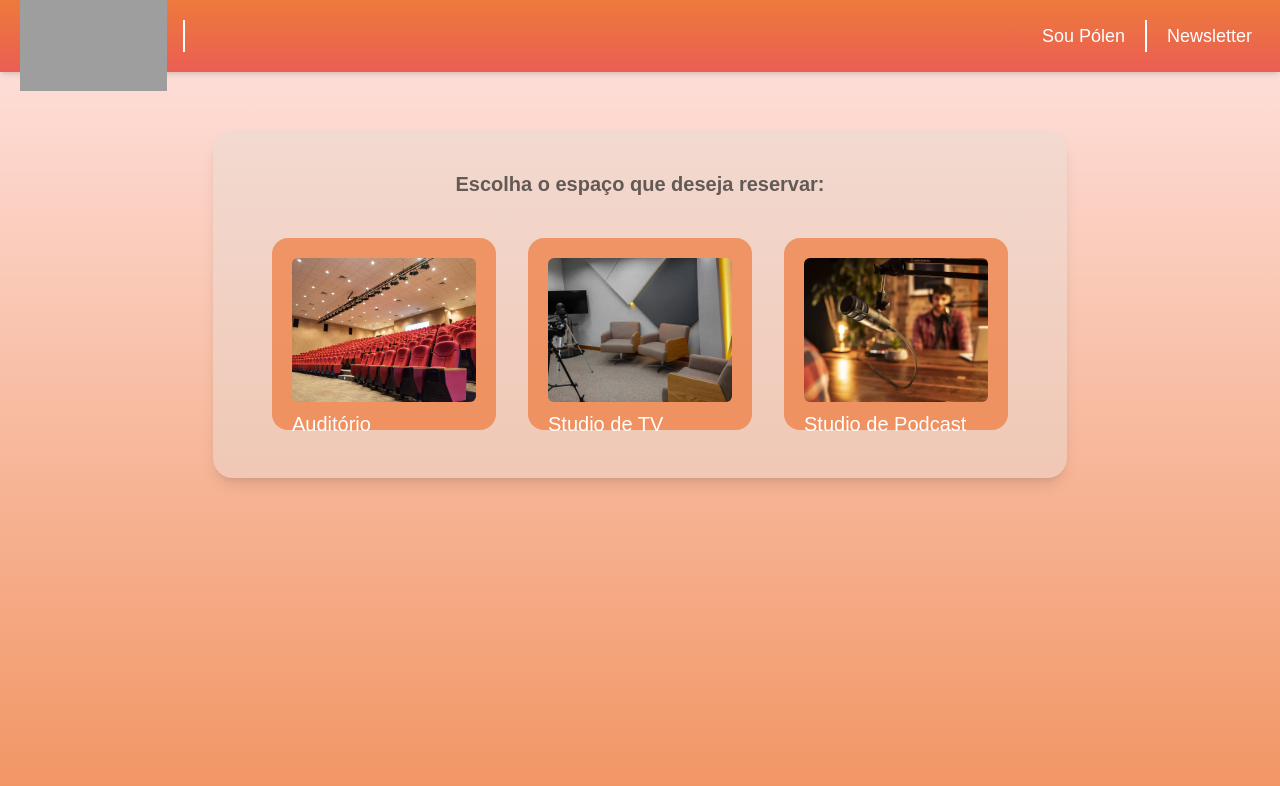
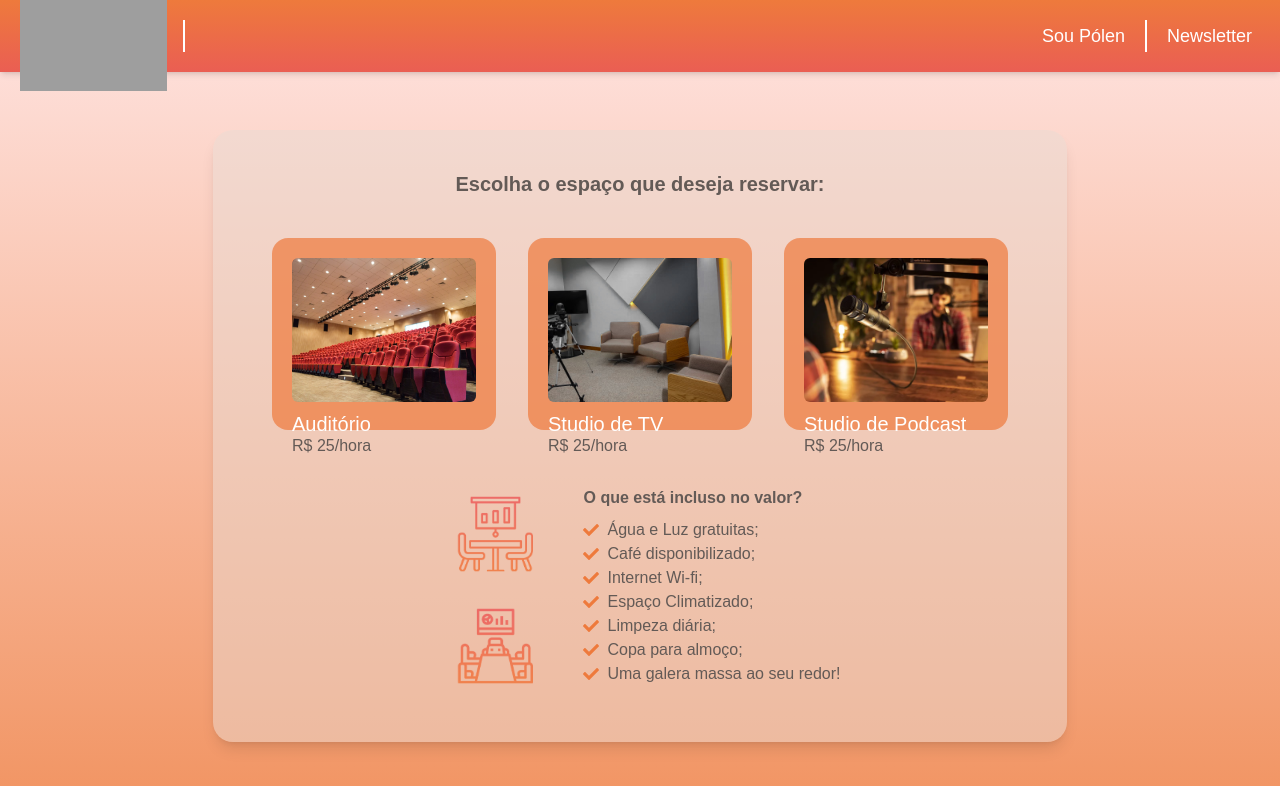
Before and after one commit to HextechBRISA/polen-inovacao-front, a Next.js app: page /space-rental in a window 1280 px wide. Shown: the top 786 px of the page. Built offline with nearby package versions, Linux system fonts and the light colour scheme; grey boxes are pictures that could not be loaded; a web font is replaced by a local one.

Commit message:
feat: add value information to rental spaces

```diff
--- a/src/app/space-rental/page.tsx
+++ b/src/app/space-rental/page.tsx
@@ -5,6 +5,9 @@ import Image from "next/image";
 import Auditorium from "../../../public/Auditorium.jpg";
 import TVStudio from "../../../public/TVStudio.jpg";
 import PodcastStudio from "../../../public/PodcastStudio.png";
+import SpaceIcon1 from "../../../public/SpaceIcon1.png";
+import SpaceIcon2 from "../../../public/SpaceIcon2.png";
+import { FaCheck } from "react-icons/fa";
 
 export default function SpaceRentalPage() {
   return (
@@ -22,6 +25,7 @@ export default function SpaceRentalPage() {
               alt="Auditório"
             />
             <h2 className="text-white text-xl mt-2">Auditório</h2>
+            <h3>R$ 25/hora</h3>
           </div>
         </Link>
 
@@ -33,6 +37,7 @@ export default function SpaceRentalPage() {
               alt="TV Studio"
             />
             <h2 className="text-white text-xl mt-2">Studio de TV</h2>
+            <h3>R$ 25/hora</h3>
           </div>
         </Link>
 
@@ -44,8 +49,48 @@ export default function SpaceRentalPage() {
               alt="Studio de Podcast"
             />
             <h2 className="text-white text-xl mt-2">Studio de Podcast</h2>
+            <h3>R$ 25/hora</h3>
           </div>
         </Link>
+      </div>
+      <div className="flex sm:flex-col mt-10 sm:mt-4 justify-center items-center">
+        <div className="flex flex-col sm:flex-row mr-8 sm:mr-0 sm:mb-4">
+          <Image src={SpaceIcon1} alt="Icon 1" className="w-28" />
+          <Image src={SpaceIcon2} alt="Icon 2" className="w-28" />
+        </div>
+        <div>
+          <h2 className="font-bold mb-4">O que está incluso no valor?</h2>
+          <ul>
+            <li className="flex mb-2">
+              <FaCheck className="mr-2 text-[#EE7A3C]" />
+              Água e Luz gratuitas;
+            </li>
+            <li className="flex mb-2">
+              <FaCheck className="mr-2 text-[#EE7A3C]" />
+              Café disponibilizado;
+            </li>
+            <li className="flex mb-2">
+              <FaCheck className="mr-2 text-[#EE7A3C]" />
+              Internet Wi-fi;
+            </li>
+            <li className="flex mb-2">
+              <FaCheck className="mr-2 text-[#EE7A3C]" />
+              Espaço Climatizado;
+            </li>
+            <li className="flex mb-2">
+              <FaCheck className="mr-2 text-[#EE7A3C]" />
+              Limpeza diária;
+            </li>
+            <li className="flex mb-2">
+              <FaCheck className="mr-2 text-[#EE7A3C]" />
+              Copa para almoço;
+            </li>
+            <li className="flex mb-2">
+              <FaCheck className="mr-2 text-[#EE7A3C]" />
+              Uma galera massa ao seu redor!
+            </li>
+          </ul>
+        </div>
       </div>
     </div>
   );
```
Also changed, not shown: public/SpaceIcon1.png (added), public/SpaceIcon2.png (added).
